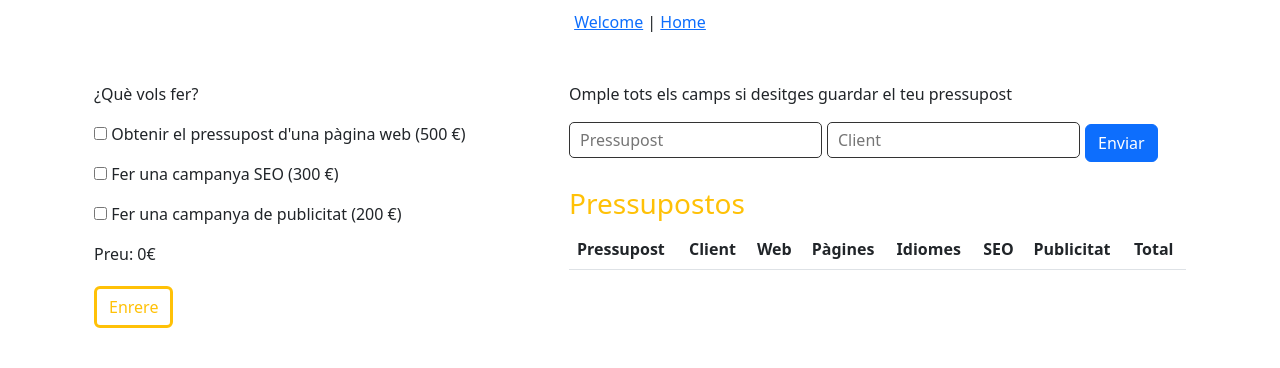
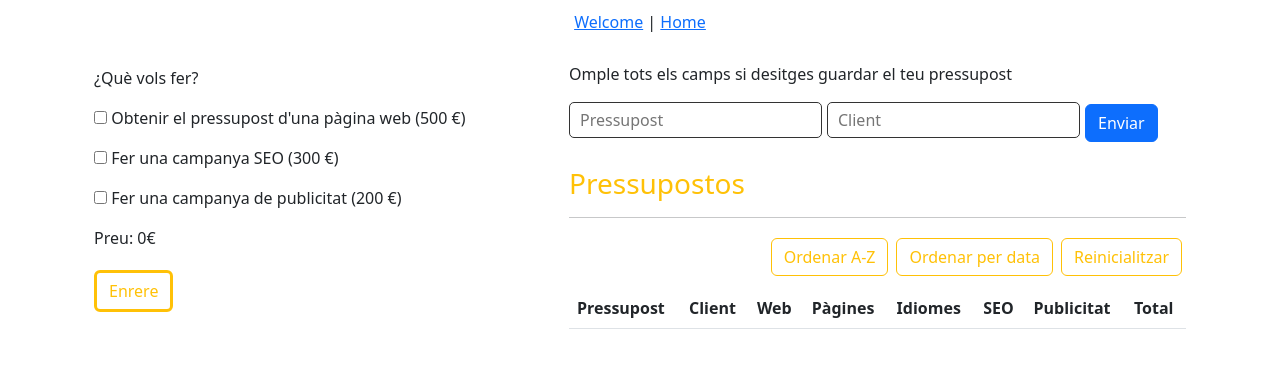
Before and after one commit to AnaMAguila/ITAcademyVUE-Sprint7, a Vue app: page /home in a window 1280 px wide. Shown: the top 368 px of the page. Built offline with nearby package versions, Linux system fonts and the light colour scheme.

Commit message:
Ej7. Botones de ordenación

```diff
--- a/src/components/Home.vue
+++ b/src/components/Home.vue
@@ -1,7 +1,7 @@
 <template>
     <div class="container">
         <div class="row">
-            <div class="col-10 col-md-7 col-lg-6 col-xl-5 bg-white mt-4 p-4 text-start">
+            <div class="col-10 col-md-7 col-lg-6 col-xl-5 bg-white mt-2 p-4 text-start">
                 <p>¿Què vols fer?</p>
                 <p v-for="servicio in servicios" :key="servicio">
                     <input type="checkbox" :id="servicio.title" v-model="servicio.checked">
--- a/src/components/PressupostList.vue
+++ b/src/components/PressupostList.vue
@@ -1,5 +1,6 @@
 <template>
-    <div class="col bg-white mt-4 p-4 text-start">
+    <div class="col bg-white mt-1 p-4 text-start">
+
         <p>Omple tots els camps si desitges guardar el teu pressupost</p>
         <form @submit.prevent="agregaPresupuesto">
             <span v-for="datos in datosFicha" :key="datos.etiqueta">
@@ -9,7 +10,14 @@
         </form>
 
         <h3 class="text-warning mt-4">Pressupostos</h3>
+        <hr>
 
+        <div class="text-end">
+            <button type="button" class="btn btn-outline-warning m-1" v-on:click="ordenaAz">Ordenar A-Z</button>
+            <button type="button" class="btn btn-outline-warning m-1" v-on:click="ordenaData">Ordenar per data</button>
+            <button type="button" class="btn btn-outline-warning m-1"
+                v-on:click="ordenaReinicia">Reinicialitzar</button>
+        </div>
         <table class="table table-striped mt-2">
             <thead>
                 <tr>
@@ -24,7 +32,7 @@
                 </tr>
             </thead>
             <tbody>
-                <tr v-for="presupuestoItem in arrayPresupuestos" :key="presupuestoItem">
+                <tr v-for="presupuestoItem in arrayOrdenado" :key="presupuestoItem">
                     <th scope="row">{{ presupuestoItem.presupuesto }}</th>
                     <td>{{ presupuestoItem.cliente }}</td>
                     <td>
@@ -65,7 +73,28 @@ export default {
                 { etiqueta: "Pressupost" },
                 { etiqueta: "Client" }
             ],
-            arrayPresupuestos: []
+            arrayPresupuestos: [],
+            newArray: [],
+            busqueda: ""
+        }
+    },
+    computed: {
+        arrayOrdenado: function () {
+            //Clonación del array pasado por props
+            this.newArray = [].concat(this.arrayPresupuestos);
+
+            if (this.busqueda) {
+                this.busqueda.toLocaleLowerCase();
+
+                this.array = this.newArray.filter(elemento =>
+                    elemento.presupuesto.includes(this.busqueda) ||
+                    elemento.cliente.includes(this.busqueda)
+                );
+
+                this.newArray = [].concat(this.array);
+            }
+
+            return this.newArray
         }
     },
     methods: {
@@ -97,9 +126,39 @@ export default {
             } else if (this.newTotal == 0) {
                 document.getElementById("alerta").style.display = "inline"
             }
-
-            console.log(this.arrayPresupuestos)
-
+        },
+        ordenaAz: function () {
+            this.arrayOrdenado.sort((a, b) => {
+                if (a.presupuesto == b.presupuesto) {
+                    return 0;
+                }
+                if (a.presupuesto < b.presupuesto) {
+                    return -1;
+                }
+                return 1;
+            });
+        },
+        ordenaData: function () {
+            this.arrayOrdenado.sort((a, b) => {
+                if (a.fecha == b.fecha) {
+                    return 0;
+                }
+                if (a.fecha < b.fecha) {
+                    return -1;
+                }
+                return 1;
+            });
+        },
+        ordenaReinicia: function () {
+            this.arrayOrdenado.sort((a, b) => {
+                if (a.id == b.id) {
+                    return 0;
+                }
+                if (a.id < b.id) {
+                    return -1;
+                }
+                return 1;
+            });
         }
     }
 }
```
